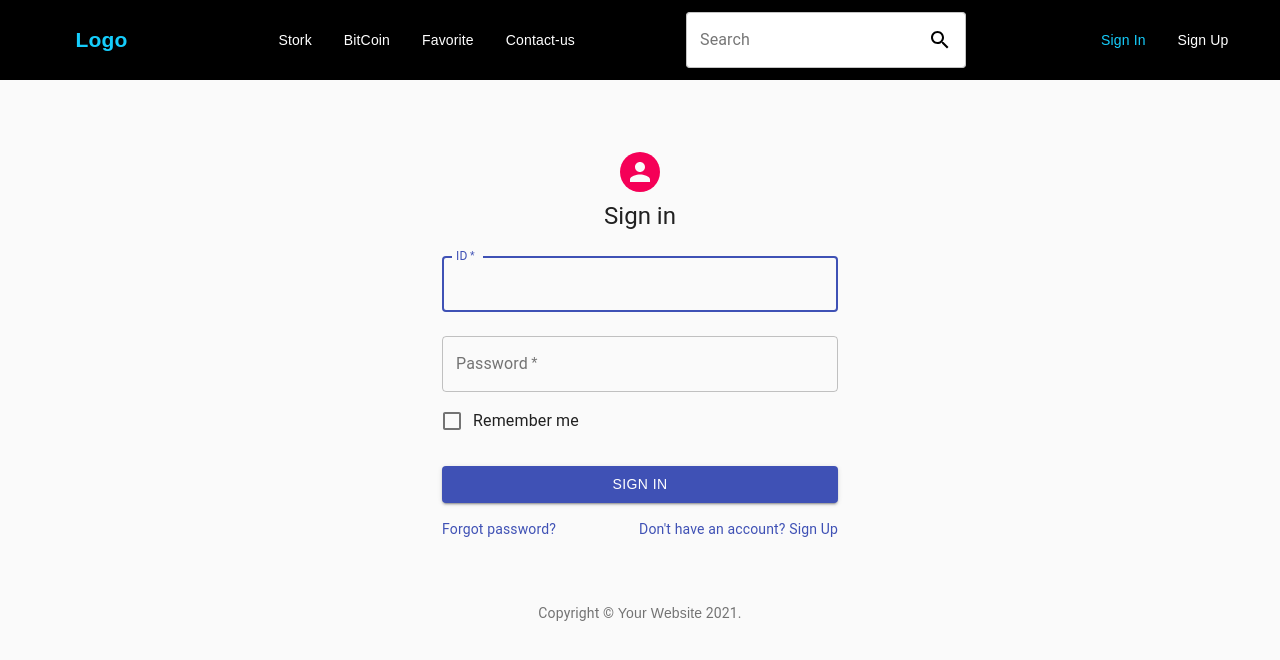
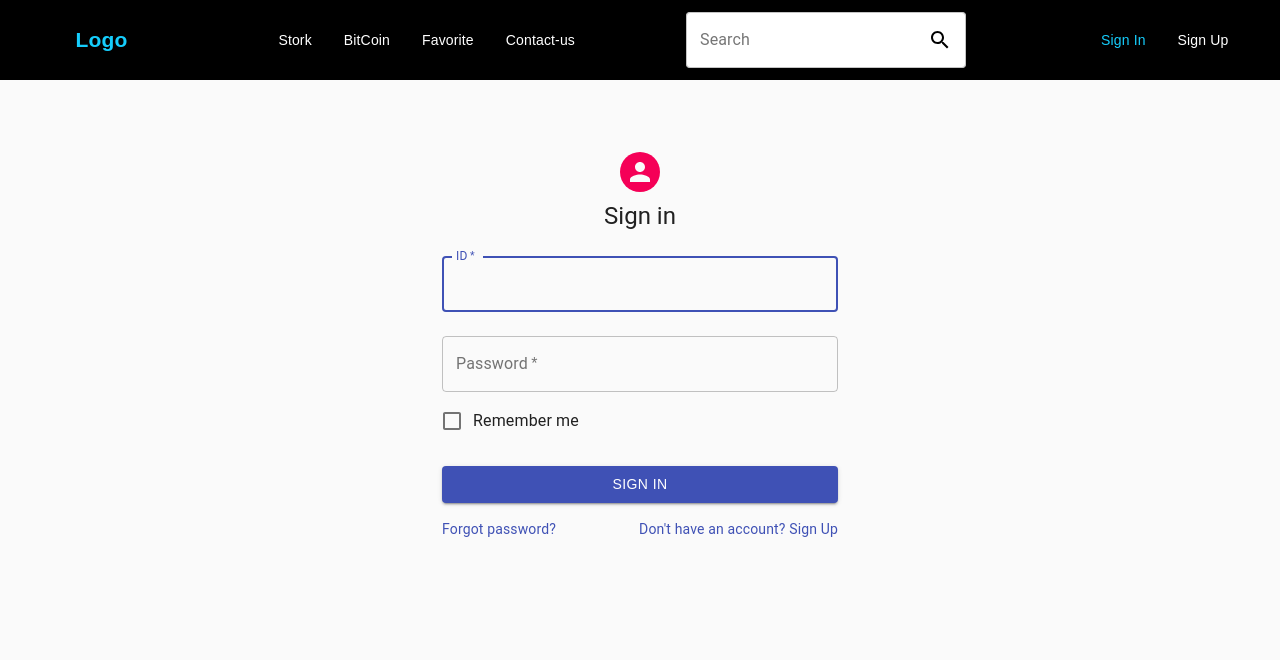
Before and after one commit to salvable/web-Stork, a React (Create React App) app: page /signIn in a window 1280 px wide. Shown: the top 660 px of the page. Built offline with nearby package versions, Linux system fonts and the light colour scheme.

Commit message:
copyright에 대한 부분 제거

```diff
--- a/src/Stork/Pages/sign-In&Up/sign-in.js
+++ b/src/Stork/Pages/sign-In&Up/sign-in.js
@@ -13,19 +13,6 @@
 import Container from '@material-ui/core/Container';
 import axios from "axios";
 import {useHistory} from "react-router";
-
-function Copyright() {
-    return (
-        <Typography variant="body2" color="textSecondary" align="center">
-            {'Copyright © '}
-            <Link color="inherit" href="https://material-ui.com/">
-                Your Website
-            </Link>{' '}
-            {new Date().getFullYear()}
-            {'.'}
-        </Typography>
-    );
-}
 
 const useStyles = makeStyles((theme) => ({
     paper: {
@@ -138,9 +125,6 @@
                     </Grid>
                 </form>
             </div>
-            <Box mt={8}>
-                <Copyright />
-            </Box>
         </Container>
     );
 }
--- a/src/Stork/Pages/sign-In&Up/sign-up.js
+++ b/src/Stork/Pages/sign-In&Up/sign-up.js
@@ -12,19 +12,6 @@
 import { makeStyles } from '@material-ui/core/styles';
 import Container from '@material-ui/core/Container';
 import axios from "axios";
-
-function Copyright() {
-    return (
-        <Typography variant="body2" color="textSecondary" align="center">
-            {'Copyright © '}
-            <Link color="inherit" href="https://material-ui.com/">
-                Your Website
-            </Link>{' '}
-            {new Date().getFullYear()}
-            {'.'}
-        </Typography>
-    );
-}
 
 const useStyles = makeStyles((theme) => ({
     paper: {
@@ -299,9 +286,7 @@
                     </Grid>
                 </form>
             </div>
-            <Box mt={5}>
-                <Copyright />
-            </Box>
+
         </Container>
     );
 }
```
